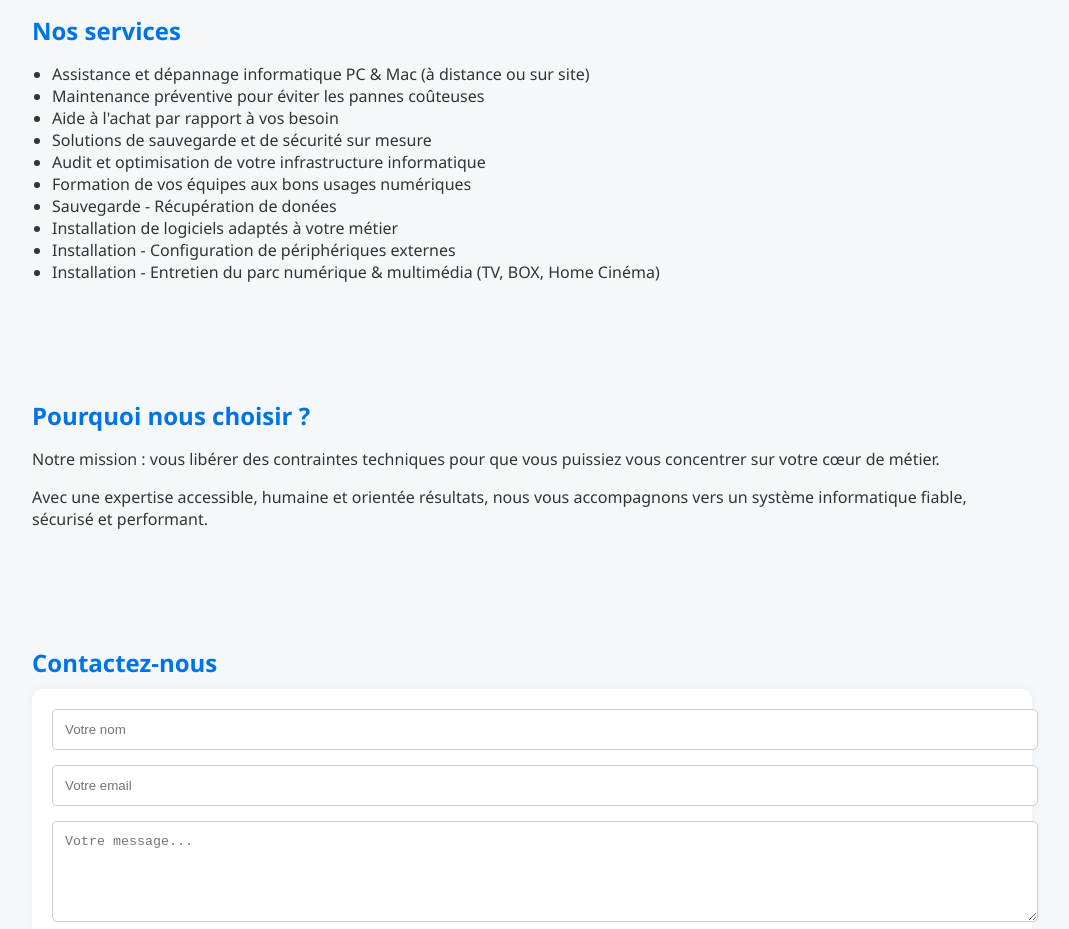
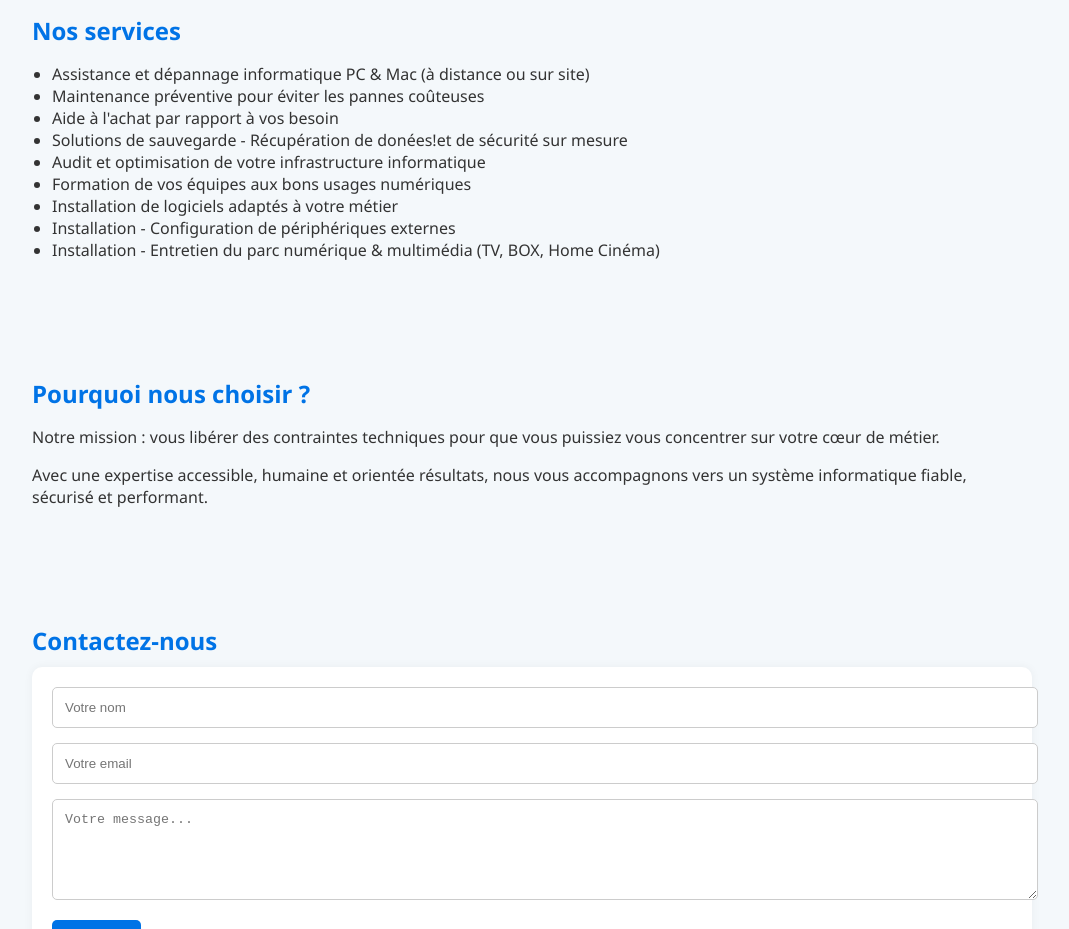
Before and after one commit to y-informatique/Y-info, a plain HTML site: page index.html in a window 1280 px wide. Shown: the part 1040-1969 px from the top of the page, without its empty margins (108-1177 px from the left). Drawn offline with Linux system fonts and the light colour scheme.

Commit message:
Update index.html

```diff
--- a/index.html
+++ b/index.html
@@ -136,10 +136,9 @@
             <li>Assistance et dépannage informatique PC & Mac (à distance ou sur site)</li>
             <li>Maintenance préventive pour éviter les pannes coûteuses</li>
 	    <li>Aide à l'achat par rapport à vos besoin</li>
-            <li>Solutions de sauvegarde et de sécurité sur mesure</li>
+            <li>Solutions de sauvegarde - Récupération de donées!et de sécurité sur mesure</li>
             <li>Audit et optimisation de votre infrastructure informatique</li>
             <li>Formation de vos équipes aux bons usages numériques</li>
-            <li>Sauvegarde - Récupération de donées</li>
             <li>Installation de logiciels adaptés à votre métier</li>
 	    <li>Installation - Configuration de périphériques externes</li>
             <li>Installation - Entretien du parc numérique & multimédia (TV, BOX, Home Cinéma)</li>
```
